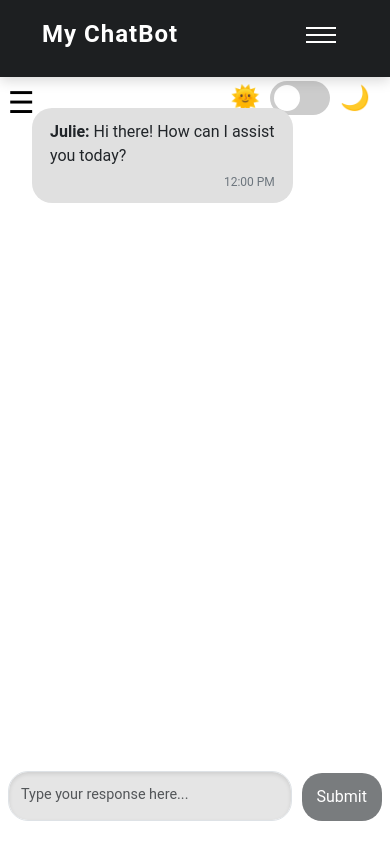
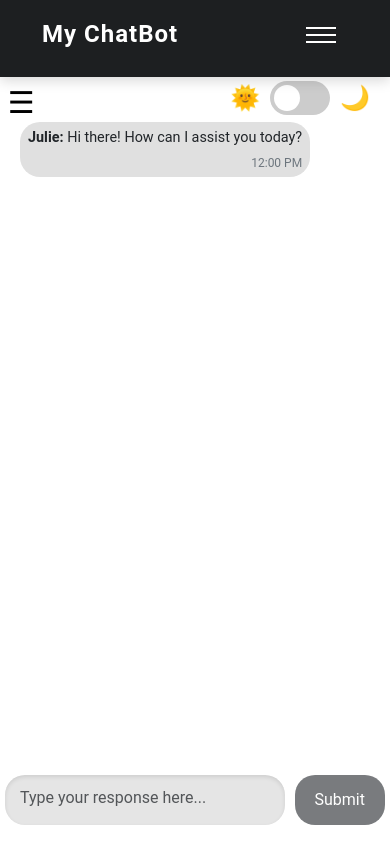
Before and after one commit to ayushpratapno1/ai-generative-hub, a Django app: page /chat in a window 390 px wide. Run offline with Django 4.2, Linux system fonts and the light colour scheme; parts of the project's set-up code (start-up, migrations or seed data) failed here and were passed over.

Commit message:
Update style.css

```diff
--- a/static/css/style.css
+++ b/static/css/style.css
@@ -158,21 +158,23 @@
   max-width: 800px;
   margin: auto;
   padding: 20px;
-  height: calc(100vh - 78px - 72px); /* Adjust to leave space for the navbar and input container */
-  overflow-y: auto; /* Enable scrolling if messages overflow */
+  height: calc(100vh - 78px - 72px);
+  overflow-y: auto;
   background-color: #ffffff;
   display: flex;
   flex-direction: column;
-  gap: 15px;
-  margin-top: 76px; /* Offset for the navbar */
-  box-sizing: border-box; /* Include padding and borders in height calculations */
+  gap: 5px;
+  margin-top: 76px;
+  box-sizing: border-box;
+  padding-bottom: 60px;
 }
 
 /* Chat Container on Small Screens */
 @media (max-width: 576px) {
   .chat-container {
-    max-width: 100%;
-    padding: 20px;
+    padding: 12px;
+    padding-bottom: 55px;
+    margin-top: 60px;
   }
 }
 
@@ -243,8 +245,8 @@ body {
 
 
 .chat-bubble {
-  padding: 12px 18px;
-  margin: 12px 0;
+  padding: 8px 12px;
+  margin: 8px 0;
   border-radius: 20px;
   position: relative;
   font-size: 1rem;
@@ -318,65 +320,69 @@ textarea::placeholder {
 /* Input container styling */
 .input-container {
   display: flex;
-  align-items: flex-end; /* Align items to the bottom of the container */
-  justify-content: space-between; /* Ensure even spacing */
+  align-items: flex-end;
+  justify-content: space-between;
   max-width: 800px;
-  margin: 20px auto 0; /* Add top margin and remove bottom margin */
+  margin: 0 auto;
   border-radius: 10px;
-  gap: 10px; /* Space between textarea and button */
-  position: fixed; /* Keep the input container fixed at the bottom */
-  bottom: 0; /* Position it at the bottom of the screen */
+  gap: 10px;
+  position: fixed;
+  bottom: 0;
   left: 0;
   right: 0;
-  padding: 10px; /* Add padding for spacing */
-  z-index: 1000; /* Ensure it stays on top of other elements */
+  padding: 6px 8px;
+  z-index: 1000;
+  background-color: #ffffff;
+}
+
+/* Dark mode for input container */
+.dark-mode .input-container {
+  background-color: #2b2b2b;
 }
 
 /* Textarea styling */
 .input-container textarea.expanding-textarea {
-  flex-grow: 1; /* Allow textarea to expand naturally */
-  resize: none; /* Disable manual resizing */
-  background-color: #e5e5e5; /* Subtle grey background */
-  border-radius: 20px; /* Smooth edges */
-  box-shadow: inset 0px 2px 4px rgba(0, 0, 0, 0.1); /* Subtle inset shadow */
-  font-size: 1rem; /* Readable font size */
-  padding: 12px 15px; /* Add padding inside textarea */
-  outline: none; /* Remove blue outline on focus */
-  min-height: 50px; /* Minimum height */
-  max-height: 100px; /* Limit maximum height */
-  box-sizing: border-box; /* Include padding/border in dimensions */
-  width: calc(100% - 80px); /* Leave space for the button */
-  overflow-y: auto; /* Add scrollbar if content exceeds height */
+  flex-grow: 1;
+  resize: none;
+  background-color: #e5e5e5;
+  border-radius: 20px;
+  box-shadow: inset 0px 2px 4px rgba(0, 0, 0, 0.1);
+  font-size: 1rem;
+  padding: 12px 15px;
+  outline: none;
+  min-height: 50px;
+  max-height: 100px;
+  box-sizing: border-box;
+  width: calc(100% - 80px);
+  overflow-y: auto;
   transition: height 0.3s ease;
+  border: none;
+  line-height: 1.4; /* Add line height for better text spacing */
 }
 
 /* Dark mode adjustments for textarea */
 .dark-mode .input-container textarea {
   background-color: rgb(56, 54, 54);
-  border: 1px rgb(56, 54, 54);
   color: #f5fffa;
+  border: none;
 }
 
-.dark-mode .input-container textarea:focus {
-  box-shadow: white;
-  border-color: rgb(255, 255, 255);
-}
-
-/* Textarea focus effect */
-.input-container textarea:focus {
-  border-color: rgb(210, 210, 210);
-}
 
 /* Submit button styling */
 .input-container button {
-  flex-shrink: 0; /* Prevent shrinking */
-  background-color: #000; /* Dark background */
-  color: #fff; /* White text */
-  border: none; /* Remove border */
-  border-radius: 20px; /* Match textarea styling */
-  padding: 13px 20px; /* Add padding */
-  cursor: pointer; /* Show pointer on hover */
+  flex-shrink: 0;
+  background-color: #000;
+  color: #fff;
+  border: none;
+  border-radius: 20px;
+  padding: 12px 20px; /* Adjusted padding */
+  cursor: pointer;
   transition: background-color 0.3s ease;
+  height: 50px; /* Fixed height */
+  display: flex;
+  align-items: center;
+  justify-content: center;
+  font-size: 1rem;
 }
 
 /* Dark mode adjustments for button */
@@ -396,21 +402,43 @@ textarea::placeholder {
 
 /* Responsive adjustments for small screens */
 @media (max-width: 576px) {
-  .input-container {
-    max-width: 100%;
-    padding: 8px; /* Adjust padding for smaller screens */
+  .chat-container {
+    padding: 12px;
+    padding-bottom: 55px;
+    margin-top: 60px;
   }
 
-  .input-container textarea.expanding-textarea {
-    font-size: 0.9rem; /* Slightly smaller font size */
-    padding: 12px; /* Adjust padding for consistency */
+  .chat-bubble {
+    max-width: 90%;
+    padding: 6px 10px;
+    margin: 3px 0;
+    font-size: 0.95rem;
   }
 
-  .input-container button {
-    padding: 12px 15px; /* Adjust button size */
+  .input-container {
+    padding: 5px 6px;
   }
 }
 
+/* Additional mobile optimizations */
+@media (max-width: 400px) {
+  .chat-container {
+    padding: 8px;
+    padding-bottom: 20px;
+    padding-top: 60px;
+  }
+
+  .chat-bubble {
+    max-width: 95%;
+    padding: 5px 8px;
+    margin: 2px 0;
+    font-size: 0.9rem;
+  }
+
+  .input-container {
+    padding: 4px 5px;
+  }
+}
 
 /* Typing indicator styling */
 .typing-indicator {
```
